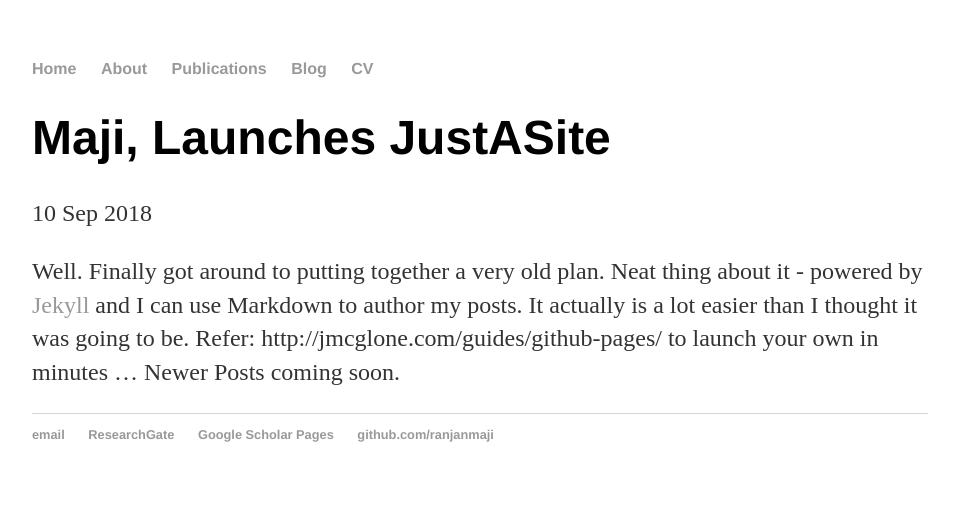
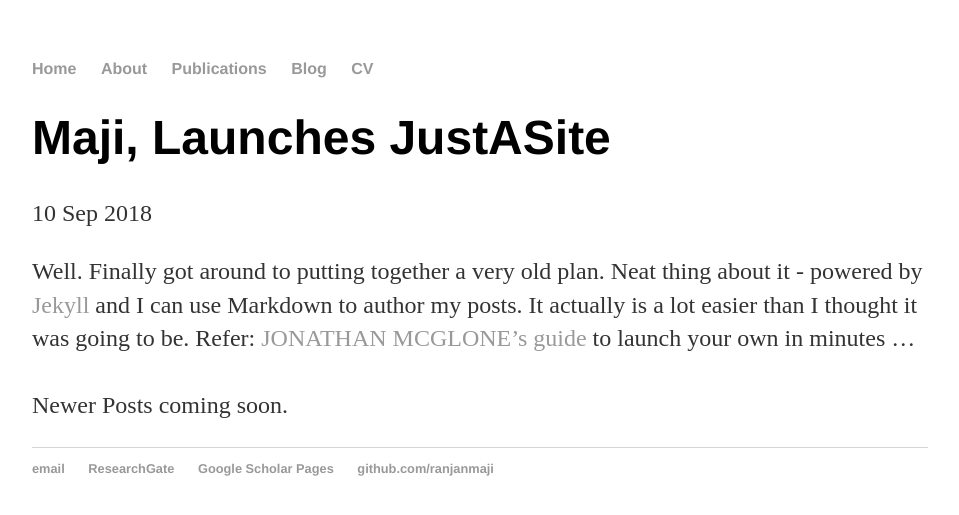
Before and after one commit to ranjanmaji/just-a-site, a Jekyll site: the page built from _posts/2018-09-10-maji-site-launched.md, in a window 1280 px wide. Shown: the top 515 px of the page, without its empty margins (160-1119 px from the left). Built offline with Jekyll 4.4.1, drawn with Linux system fonts in a browser that asks for light colours.

Commit message:
Update 2018-09-10-maji-site-launched.md

```diff
--- a/_posts/2018-09-10-maji-site-launched.md
+++ b/_posts/2018-09-10-maji-site-launched.md
@@ -4,5 +4,5 @@
 date: 2018-09-10
 ---
 
-Well. Finally got around to putting together a very old plan. Neat thing about it - powered by [Jekyll](http://jekyllrb.com) and I can use Markdown to author my posts. It actually is a lot easier than I thought it was going to be. Refer: http://jmcglone.com/guides/github-pages/ to launch your own in minutes ...
+Well. Finally got around to putting together a very old plan. Neat thing about it - powered by [Jekyll](http://jekyllrb.com) and I can use Markdown to author my posts. It actually is a lot easier than I thought it was going to be. Refer: <a href="http://jmcglone.com/guides/github-pages/">JONATHAN MCGLONE's guide </a> to launch your own in minutes ...<br><br>
 Newer Posts coming soon.
```
